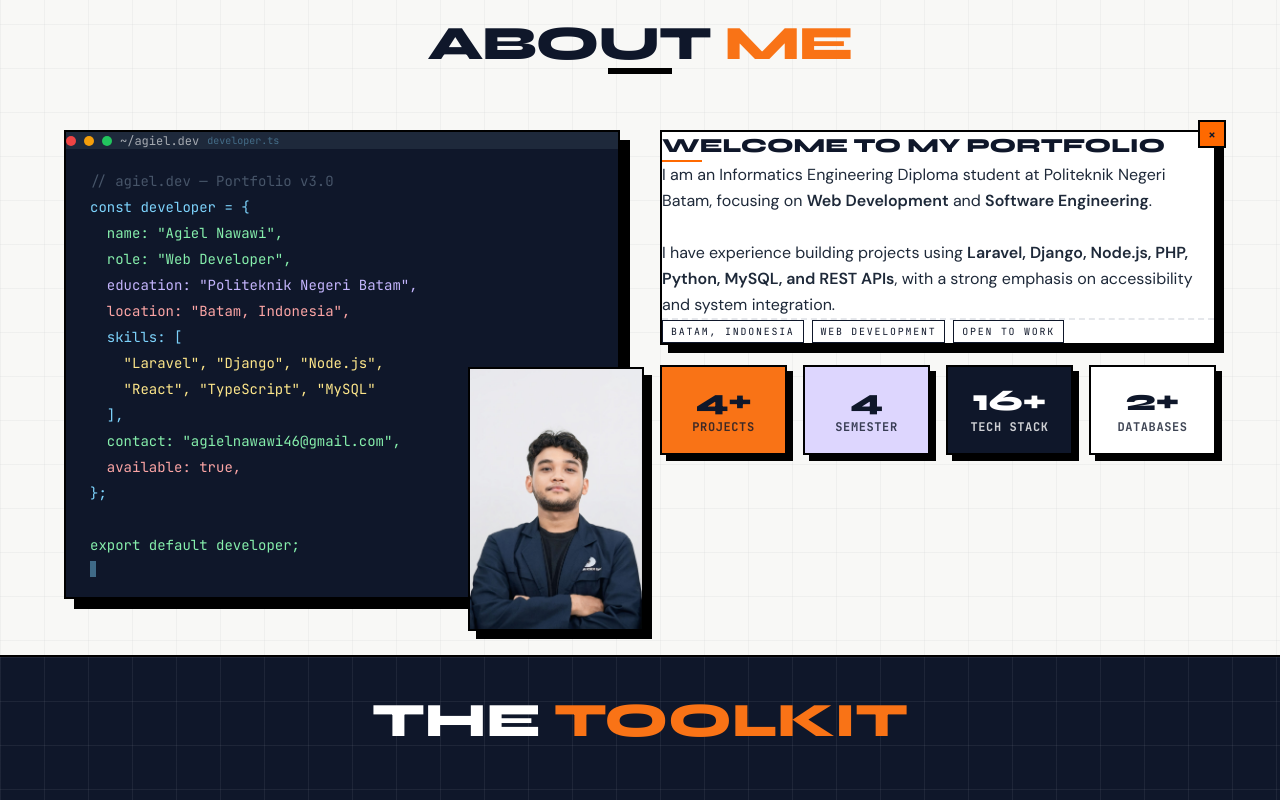
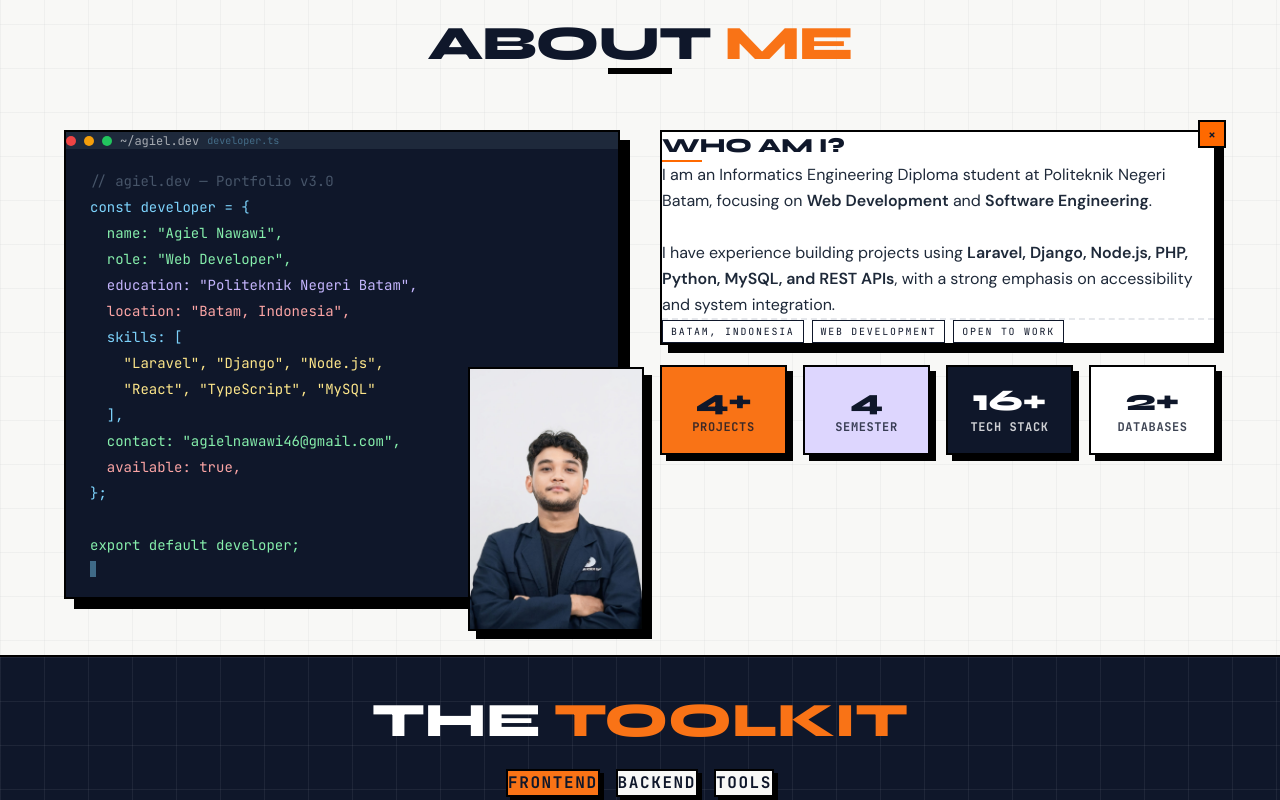
Before and after one commit to agielnawawi46/portofolio-v3, a React (Vite) app: page / in a window 1280 px wide. Shown: the part 820-1620 px from the top of the page. Built offline with nearby package versions, Linux system fonts and the light colour scheme.

Commit message:
style: remove duplicate inline margins from toolkit filter tabs to reduce excessive spacing

```diff
--- a/src/components/AboutSkillSection.tsx
+++ b/src/components/AboutSkillSection.tsx
@@ -198,7 +198,7 @@ export default function AboutSkillSection() {
                     className="text-lg md:text-xl font-black mb-1 uppercase"
                     style={{ fontFamily: 'var(--font-display)' }}
                   >
-                    Welcome to my portfolio
+                    WHO AM I?
                   </h3>
                   <div className="h-0.5 w-10 bg-orange-500 mb-4" />
                   <p
@@ -288,7 +288,7 @@ export default function AboutSkillSection() {
               </h3>
 
               {/* Category Tabs */}
-              <div className="flex gap-3 md:gap-4 flex-wrap justify-center" style={{ marginTop: '2.5rem', marginBottom: '3.5rem' }}>
+              <div className="flex gap-3 md:gap-4 flex-wrap justify-center">
                 {categories.map(cat => (
                   <button
                     key={cat}
```
